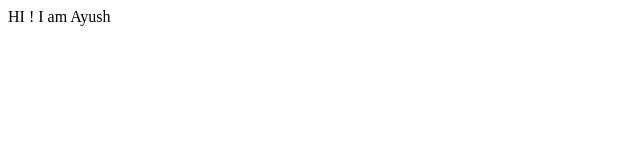
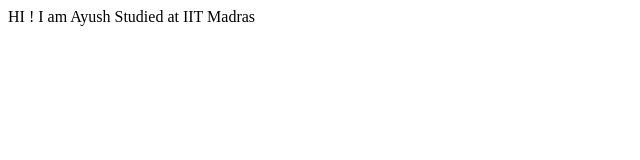
Before and after one commit to ayushk1234/ayushkhandelwal.com, a plain HTML site: page index.html in a window 1280 px wide. Shown: the whole page, without its empty margins (0-640 px from the left). Drawn offline with Linux system fonts and the light colour scheme.

Commit message:
Update index.html
docx : new info about me

```diff
--- a/index.html
+++ b/index.html
@@ -8,5 +8,6 @@
 </head>
 <body>
     HI ! I am Ayush
+    Studied at IIT Madras
 </body>
 </html>
```
